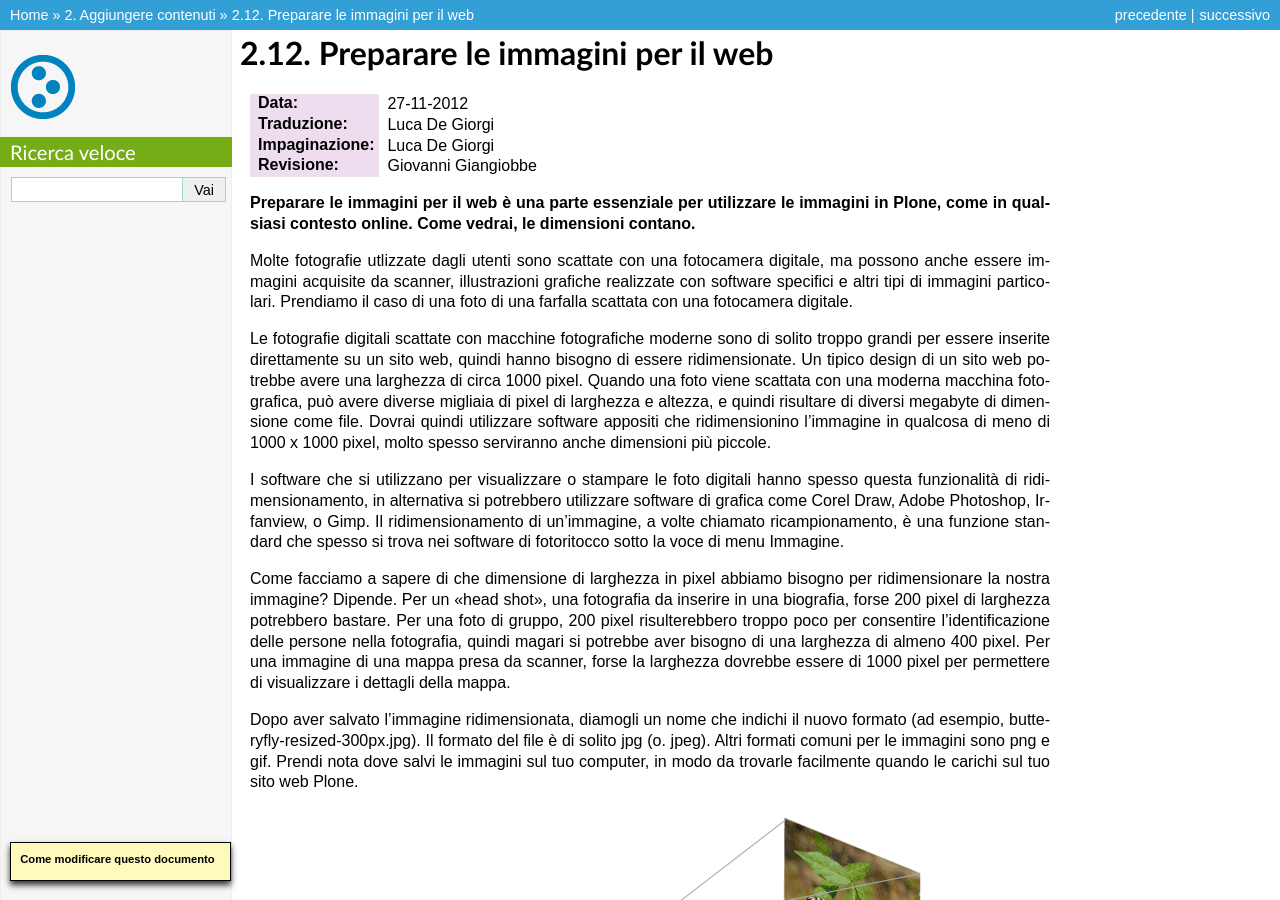
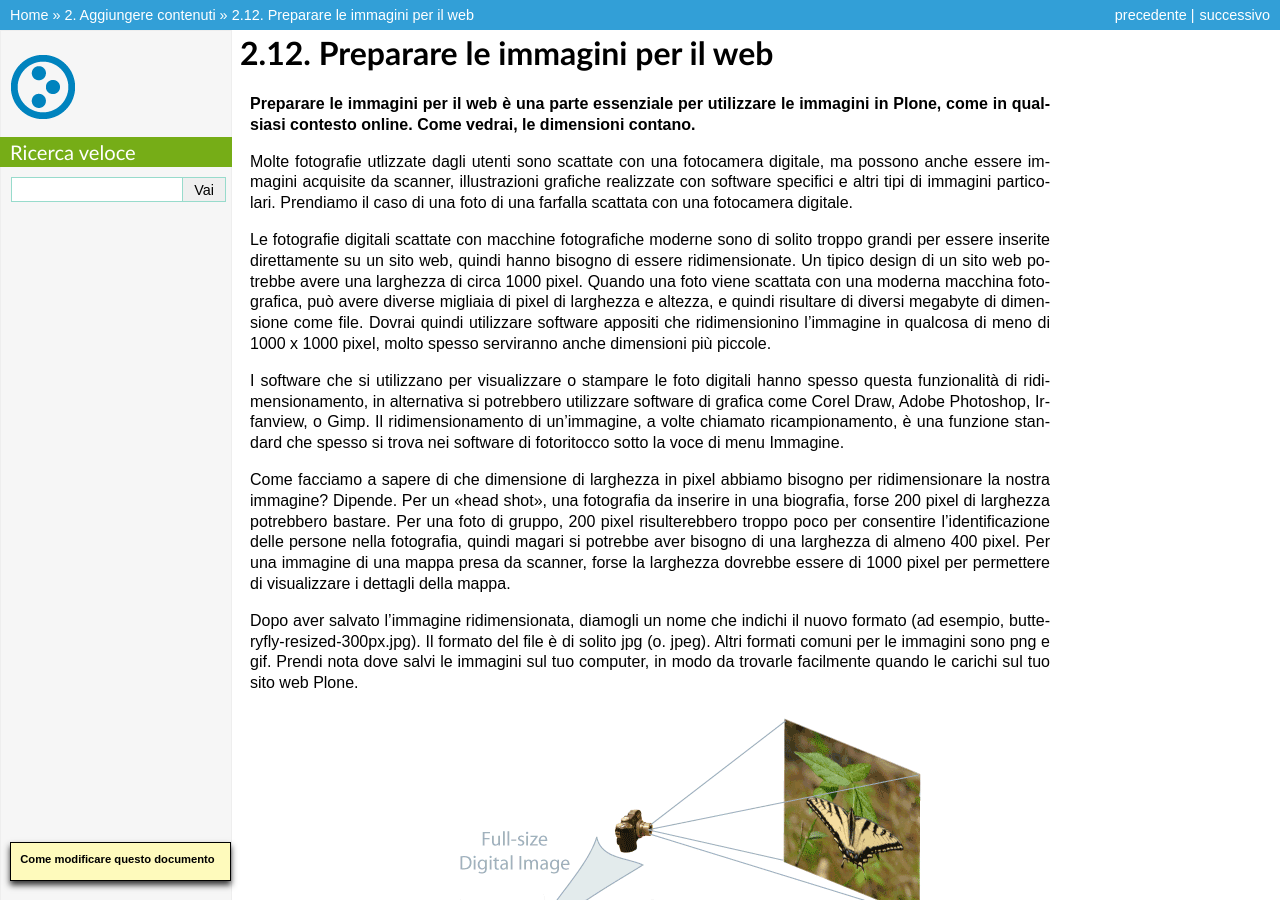
Before and after one commit to plone-it/collective.italiandocumentation, a Sphinx documentation site: the page built from source/adding-content/preparing-images-for-the-web.rst, in a window 1280 px wide and 900 px high. Built offline with Sphinx 7.4.7, drawn with Linux system fonts in a browser that asks for light colours; pages that are not in the unit, such as notebooks, are missing from menus.

Commit message:
Tolta tabella intestazione

```diff
--- a/source/adding-content/preparing-images-for-the-web.rst
+++ b/source/adding-content/preparing-images-for-the-web.rst
@@ -2,11 +2,6 @@
 
 Preparare le immagini per il web
 ==================================
-
-:Data: 27-11-2012
-:Traduzione: Luca De Giorgi
-:Impaginazione: Luca De Giorgi
-:Revisione: Giovanni Giangiobbe
 
 **Preparare le immagini per il web è una parte essenziale per utilizzare le immagini in Plone,
 come in qualsiasi contesto online.
```
Also changed, not shown: other parts of source/adding-content/preparing-images-for-the-web.rst (+0 -1 lines).
